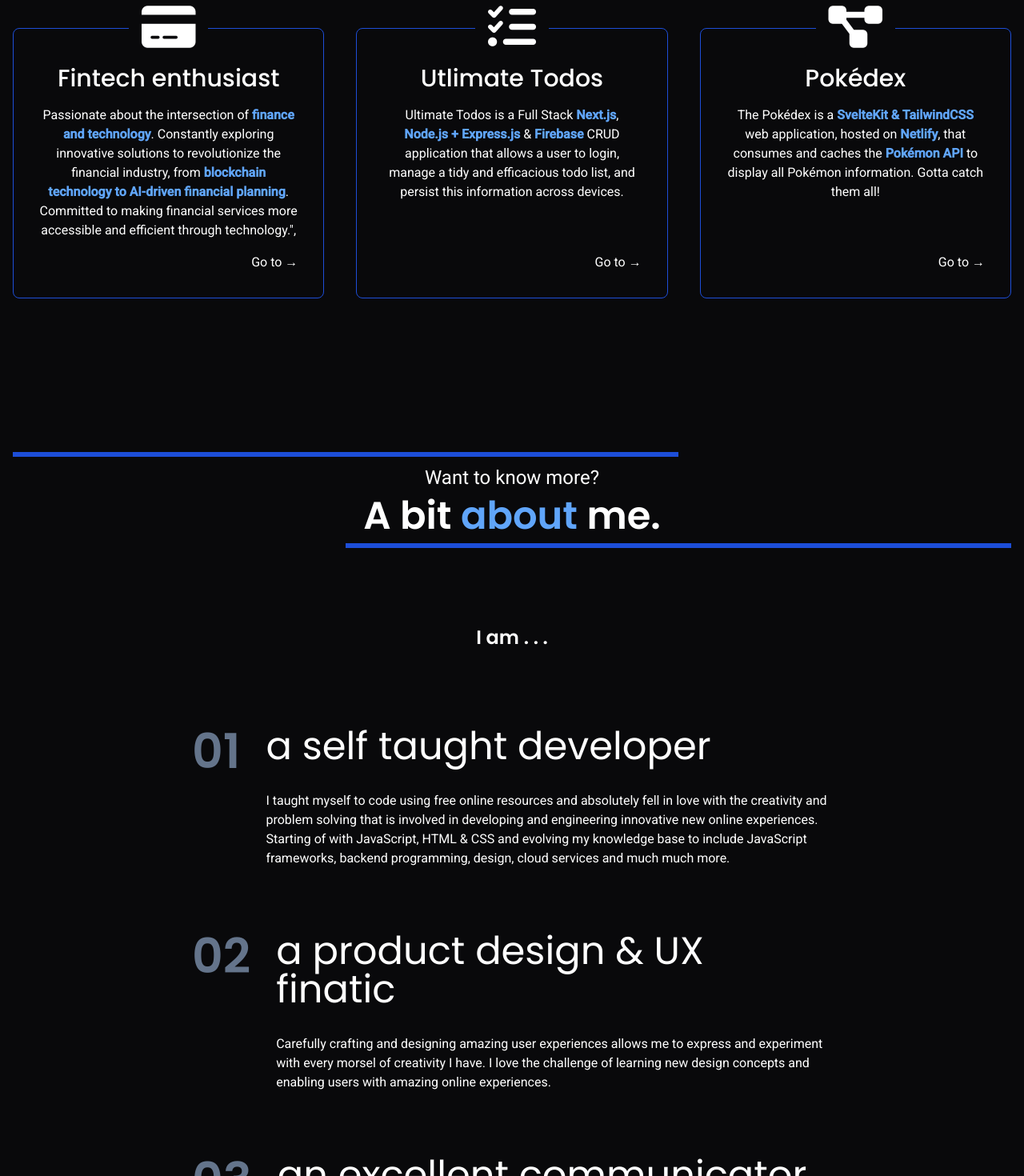
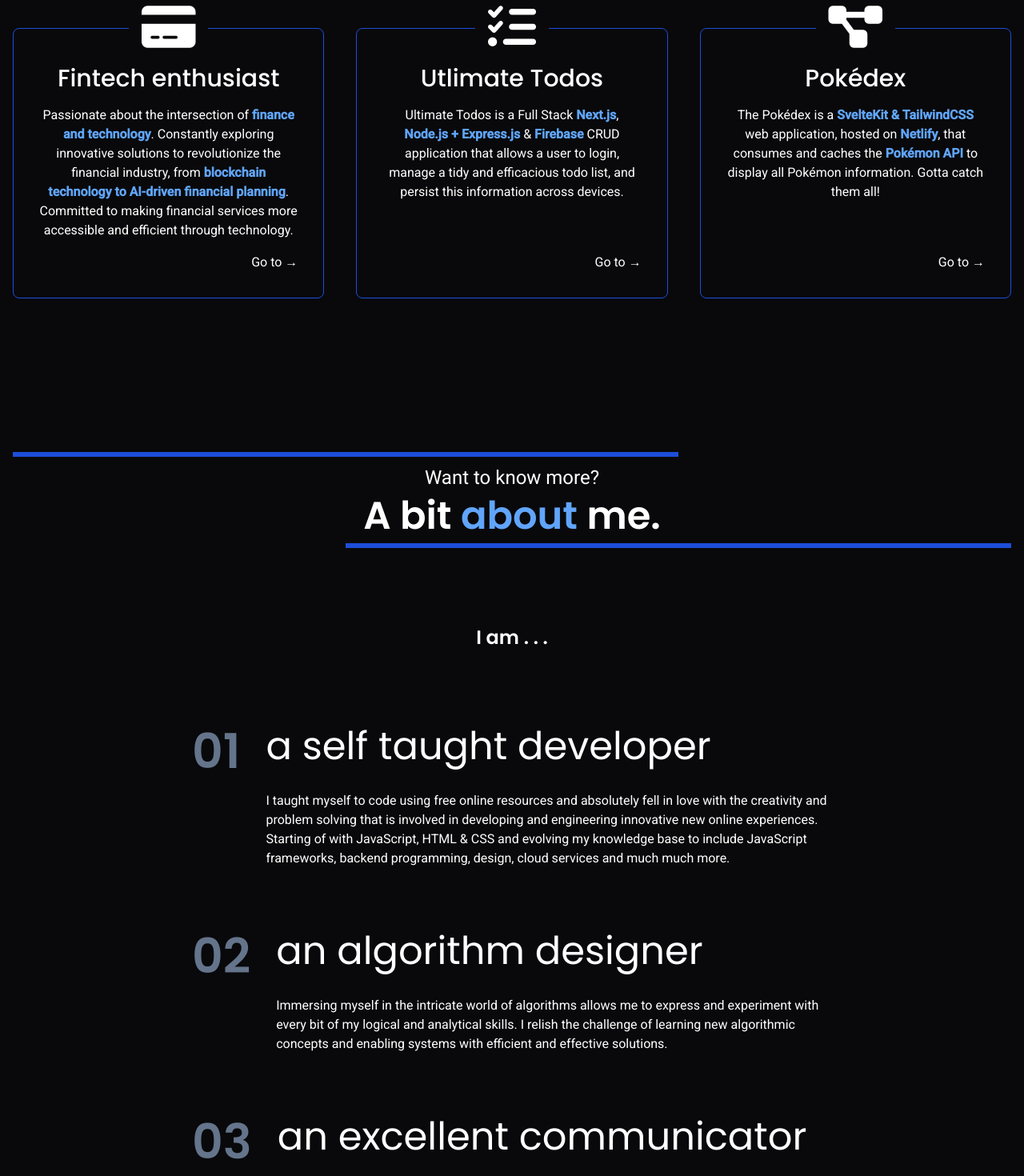
Before and after one commit to FrankiePaolo/frank.github.io, a SvelteKit app: page / in a window 1280 px wide. Shown: the part 960-2430 px from the top of the page at 80% size. Built offline with nearby package versions, Linux system fonts and the light colour scheme.

Commit message:
Updating main page description

```diff
--- a/src/components/Main.svelte
+++ b/src/components/Main.svelte
@@ -30,9 +30,9 @@
                 "I taught myself to code using free online resources and absolutely fell in love with the creativity and problem solving that is involved in developing and engineering innovative new online experiences. Starting of with JavaScript, HTML & CSS and evolving my knowledge base to include JavaScript frameworks, backend programming, design, cloud services and much much more.",
         },
         {
-            name: "a product design & UX finatic",
+            name: "an algorithm designer",
             description:
-                "Carefully crafting and designing amazing user experiences allows me to express and experiment with every morsel of creativity I have. I love the challenge of learning new design concepts and enabling users with amazing online experiences.",
+                "Immersing myself in the intricate world of algorithms allows me to express and experiment with every bit of my logical and analytical skills. I relish the challenge of learning new algorithmic concepts and enabling systems with efficient and effective solutions.",
         },
         {
             name: "an excellent communicator",
@@ -112,7 +112,7 @@
                 <p>
                     Passionate about the intersection of  <strong class="text-blue-400">finance and technology</strong>. Constantly exploring innovative solutions
                     to revolutionize the financial industry, from <strong class="text-blue-400">blockchain technology to AI-driven financial planning</strong>. Committed to making financial services more
-                    accessible and efficient through technology.",
+                    accessible and efficient through technology.
                 </p>
             </Step>
             <Step step={steps[1]}>
```
